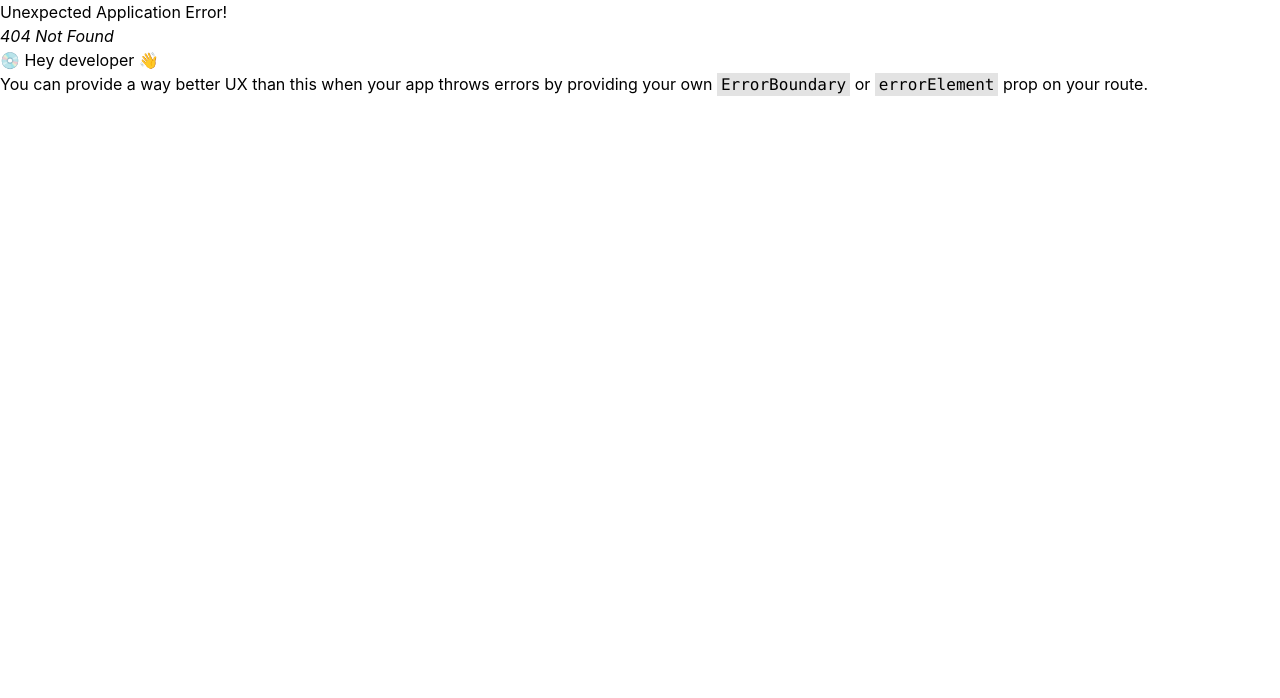
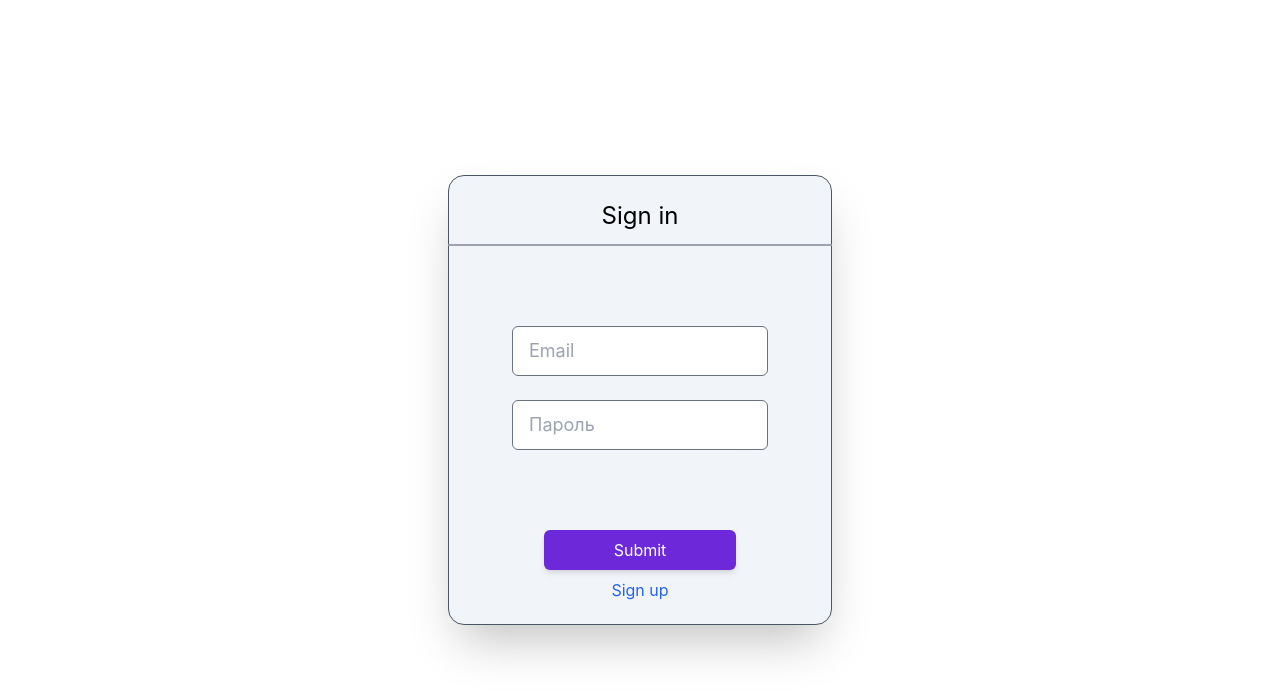
Before and after one commit to 1MPULSEONE/system-administrator-panel, a React (Create React App) app in the folder client/: page /auth in a window 1280 px wide. Before the commit this address had no page. Shown: the top 698 px of the page. Built offline with nearby package versions, Linux system fonts and the light colour scheme.

Commit message:
[feat] add auth

```diff
--- a/client/package.json
+++ b/client/package.json
@@ -4,6 +4,7 @@
   "private": true,
   "dependencies": {
     "@react-oauth/google": "^0.12.1",
+    "@supabase/supabase-js": "^2.43.4",
     "@tanstack/react-query": "^5.44.0",
     "@testing-library/jest-dom": "^5.17.0",
     "@testing-library/react": "^13.4.0",
--- a/client/src/App.js
+++ b/client/src/App.js
@@ -5,32 +5,42 @@ import {StatsPage} from "./pages/StatsPage";
 import {ProfilePage} from "./pages/ProfilePage";
 import {QueryClient, QueryClientProvider} from "@tanstack/react-query";
 import {ConsolePage} from "./pages/ConsolePage";
+import {AuthPage} from "./pages/AuthPage";
+import {Layout} from "./pages/Layout";
 
 export const RoutesPaths = {
-    CONSOLE: '/',
+    CONSOLE: '/console',
     STATS: '/stats',
-    // PROFILE: (login) => `/profile:${login}`,
-    PROFILE : '/profile'
+    PROFILE : '/profile',
+    AUTH: '/auth'
 }
 
-
 const router = createBrowserRouter([
+    {
+        path: '',
+        element: <Layout/>,
+        children: [
+            {
+                path: RoutesPaths.AUTH,
+                element: <AuthPage/>,
+            },
             {
                 path: RoutesPaths.CONSOLE,
                 element: <ConsolePage/>
             },
             {
-            path:  RoutesPaths.STATS,
+                path: RoutesPaths.STATS,
                 element: <StatsPage/>
             },
             {
             path: RoutesPaths.PROFILE,
             element: <ProfilePage/>
 
+            },
+        ]
+    }
 
-        }
-    ]
-)
+])
 const queryClient = new QueryClient();
 
 function App() {
--- /dev/null
+++ b/client/src/components/LogIn.jsx
@@ -0,0 +1,62 @@
+import { createClient } from '@supabase/supabase-js';
+import { useState } from 'react';
+import {useNavigate} from "react-router-dom";
+import {RoutesPaths} from "../App";
+const supabase = createClient('https://cnojvmxqbjmdqqvdmgsf.supabase.co',  "eyJhbGciOiJIUzI1NiIsInR5cCI6IkpXVCJ9.eyJpc3MiOiJzdXBhYmFzZSIsInJlZiI6ImNub2p2bXhxYmptZHFxdmRtZ3NmIiwicm9sZSI6ImFub24iLCJpYXQiOjE3MTgxMjczODcsImV4cCI6MjAzMzcwMzM4N30.gpS2mXB8Dbec8Cw12JLJi6-Ewha9n8Xr5-49GoXB9jI");
+
+const AuthExample = ({setIsOpen}) => {
+    const [email, setEmail] = useState('');
+    const [password, setPassword] = useState('');
+    const navigate = useNavigate();
+
+    const handleLogin = async () => {
+        try {
+            const { user, error } = await supabase.auth.signInWithPassword({email: email,password: password});
+            if (error) {
+                // Обработка ошибок входа
+                console.error('Ошибка входа:', error.message); // Выводим сообщение об ошибке
+            } else {
+                // Успешный вход
+                console.log('Вход выполнен успешно'); // Выводим сообщение об успешном входе
+                navigate(RoutesPaths.CONSOLE);
+                localStorage.setItem('auth', true);
+            }
+        } catch (error) {
+            console.error('Ошибка входа:', error.message); // Обработка и вывод других ошибок, возможно, связанных с сетью или сервером
+        }
+    };
+
+    const handleLogout = async () => {
+        try {
+            await supabase.auth.signOut();
+            // Выход выполнен успешно
+            console.log('Выход выполнен успешно'); // Выводим сообщение об успешном выходе
+        } catch (error) {
+            console.error('Ошибка выхода:', error.message); // Обработка и вывод ошибок выхода
+        }
+    };
+    return (
+        <div className="h-screen flex justify-center items-center">
+            <div className=" bg-slate-100 h-[450px] w-96 rounded-2xl shadow-2xl border border-gray-600">
+                <div className="flex flex-col items-center justify-between h-[450px] pt-6 pb-6">
+                    <div className="flex flex-col items-center gap-3">
+                        <p className=" text-2xl">Sign in</p>
+                        <div className="bg-gray-400 h-0.5 w-96 flex items-center rounded-full"></div>
+                    </div>
+                    <div className="flex flex-col items-center gap-6">
+                        <input className='w-64 px-4 py-3 rounded-md border border-gray-500 focus:outline-none focus:border-blue-500 placeholder:text-lg' type="text" placeholder="Email" value={email} onChange={(e) => setEmail(e.target.value)} />
+                        <input className='w-64 px-4 py-3 rounded-md border border-gray-500 focus:outline-none focus:border-blue-500 placeholder:text-lg' type="password" placeholder="Пароль" value={password} onChange={(e) => setPassword(e.target.value)} />
+                    </div>
+                    <div className="flex flex-col items-center gap-2">
+                        <button className='w-48 py-2 bg-violet-700 text-white rounded-md shadow-md hover:bg-violet-700 focus:outline-none focus:ring-2 focus:ring-violet-600 focus:ring-opacity-50' onClick={handleLogin}>Submit</button>
+                        <div className=" text-blue-600 focus:border-blue-700" onClick={() => setIsOpen(false)}>
+                            Sign up
+                        </div>
+                    </div>
+                </div>
+            </div>
+        </div>
+    );
+};
+
+export default AuthExample;
--- /dev/null
+++ b/client/src/components/SignUp.jsx
@@ -0,0 +1,67 @@
+import { createClient } from "@supabase/supabase-js";
+import { useState } from "react";
+
+const supabase = createClient(
+  "https://cnojvmxqbjmdqqvdmgsf.supabase.co",
+    "eyJhbGciOiJIUzI1NiIsInR5cCI6IkpXVCJ9.eyJpc3MiOiJzdXBhYmFzZSIsInJlZiI6ImNub2p2bXhxYmptZHFxdmRtZ3NmIiwicm9sZSI6ImFub24iLCJpYXQiOjE3MTgxMjczODcsImV4cCI6MjAzMzcwMzM4N30.gpS2mXB8Dbec8Cw12JLJi6-Ewha9n8Xr5-49GoXB9jI"
+);
+
+const RegisterExample = ({setIsOpen}) => {
+  const [email, setEmail] = useState("");
+  const [password, setPassword] = useState("");
+
+  const handleRegister = async () => {
+    try {
+      const { user, error } = await supabase.auth.signUp({ email, password });
+      if (error) {
+        console.error(email, password);
+      } else {
+        console.log("Успешная регистрация. Пользователь:", user);
+      }
+    } catch (error) {
+      console.error("Ошибка регистрации:", error);
+    }
+  };
+
+  return (
+    <div className="h-screen flex justify-center items-center">
+      <div className=" bg-slate-100 h-[450px] w-96 rounded-2xl shadow-2xl border border-gray-600">
+        <div className="flex flex-col items-center justify-between h-[450px] pt-6 pb-6">
+          <div className="flex flex-col items-center gap-3">
+            <p className=" text-2xl">Sign up</p>
+            <div className="bg-gray-400 h-0.5 w-96 flex items-center rounded-full"></div>
+          </div>
+          <div className="flex flex-col items-center gap-6">
+            <input
+              className="w-64 px-4 py-3 rounded-md border border-gray-500 focus:outline-none focus:border-blue-500 placeholder:text-lg"
+              type="text"
+              placeholder="Email"
+              value={email}
+              onChange={(e) => setEmail(e.target.value)}
+            />
+            <input
+              className="w-64 px-4 py-3 rounded-md border border-gray-500 focus:outline-none focus:border-blue-500 placeholder:text-lg"
+              type="password"
+              placeholder="Password"
+              value={password}
+              onChange={(e) => setPassword(e.target.value)}
+            />
+          </div>
+          <div className="flex flex-col items-center gap-2">
+            <button
+              className=" w-48 py-2 bg-violet-700 text-white rounded-md shadow-md hover:bg-violet-700 focus:outline-none focus:ring-2 focus:ring-violet-600 focus:ring-opacity-50"
+              onClick={handleRegister}
+            >
+              Submit
+            </button>
+            <div className=" text-blue-600 focus:border-blue-700" onClick={() => setIsOpen(true)}>
+              Have you already Sign up? Sign in
+            </div>
+          </div>
+        </div>
+      </div>
+    </div>
+  );
+};
+
+export default RegisterExample;
--- /dev/null
+++ b/client/src/pages/AuthPage.jsx
@@ -0,0 +1,14 @@
+import LogIn from "../components/LogIn";
+import SignUp from "../components/SignUp";
+import {useState} from "react";
+
+export const AuthPage = () => {
+const [isSignIn,setIsSignIn] = useState(true);
+    return (
+        <div className={'flex flex-col gap-y-5'}>
+            {
+                isSignIn ?   <LogIn setIsOpen={setIsSignIn}/> :  <SignUp setIsOpen={setIsSignIn}/>
+            }
+        </div>
+    )
+}
--- /dev/null
+++ b/client/src/pages/Layout.jsx
@@ -0,0 +1,18 @@
+import {useEffect} from "react";
+import {Outlet, useNavigate} from "react-router-dom";
+import {RoutesPaths} from "../App";
+
+export const Layout = () => {
+    const isAuth = localStorage.getItem('auth');
+    const navigate = useNavigate();
+
+    useEffect(() => {
+        isAuth ?   navigate(RoutesPaths.CONSOLE) : navigate(RoutesPaths.AUTH) ;
+    }, [localStorage]);
+
+    return(
+        <>
+        <Outlet/>
+        </>
+    )
+}
--- a/client/src/pages/ProfilePage.jsx
+++ b/client/src/pages/ProfilePage.jsx
@@ -4,33 +4,6 @@ import {useNetstatMutate} from "../api/mutations/netstat";
 import {useEffect} from "react";
 
 export const ProfilePage  =  () => {
-    const {mutate:trace, isPending: isTracePending, isSuccess:isTraceSuccess,data:traceData} = useTraceMutate();
-    const {mutate:ping, isPending: isPingPending, isSuccess:isPingSuccess,data:pingData} = usePingMutate();
-    const {mutate:netstat, isPending: isNetstatPending, isSuccess: isNetstatSuccess,data:netstatData} = useNetstatMutate();
-
-    useEffect(() => {
-       if( isNetstatSuccess)
-        {
-            console.log(netstatData)
-        }
-    }, [netstatData,netstat,isNetstatSuccess]);
-
-    useEffect(() => {
-        if( isPingSuccess)
-        {
-            console.log(pingData)
-        }
-    }, [pingData,ping]);
-
-    useEffect(() => {
-        if(isTraceSuccess)
-        {
-            console.log(traceData)
-        }
-    }, [traceData,trace,isTraceSuccess,]);
-
-
-
     return (
 
         <div className={'flex flex-col gap-y-10 items-center justify-center'}>
```
Also changed, not shown: 1 other file (tests, documents, lock files or other folders). Lines whose indentation alone changed are shown as unchanged.
